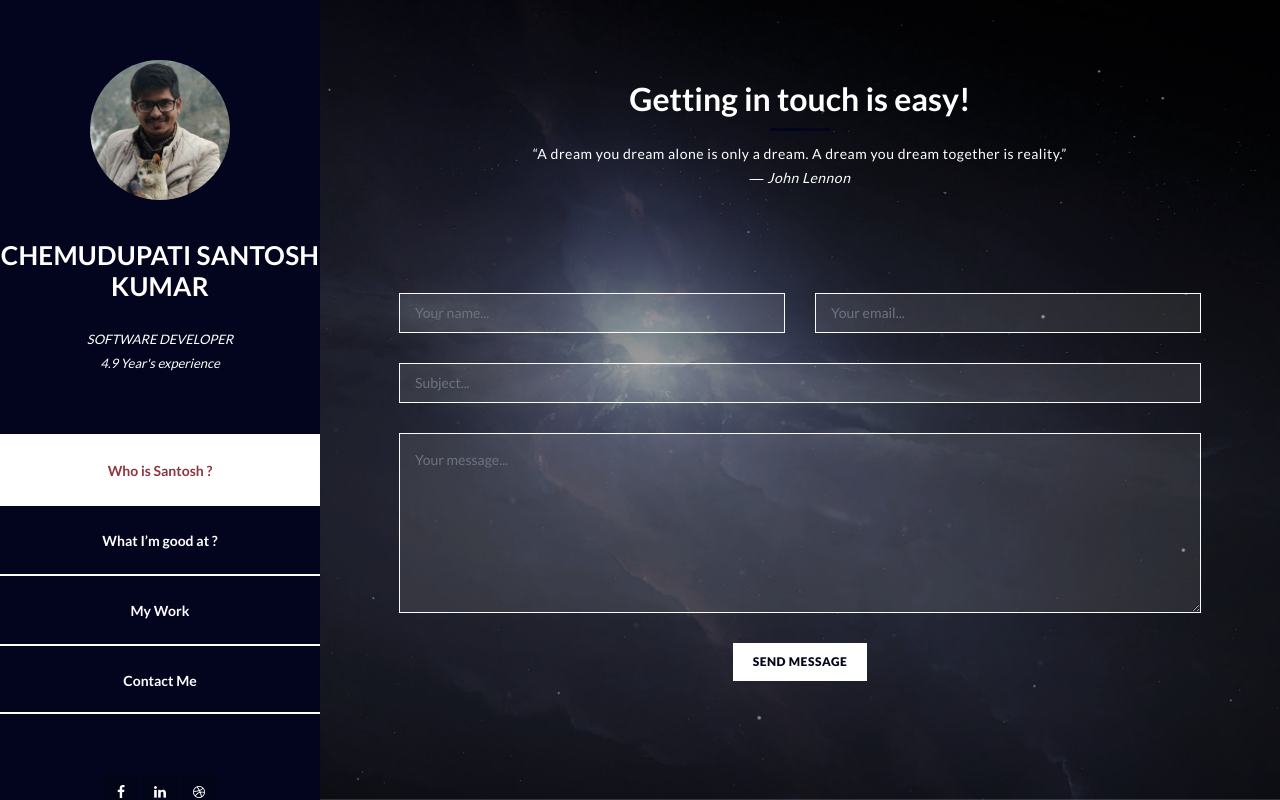
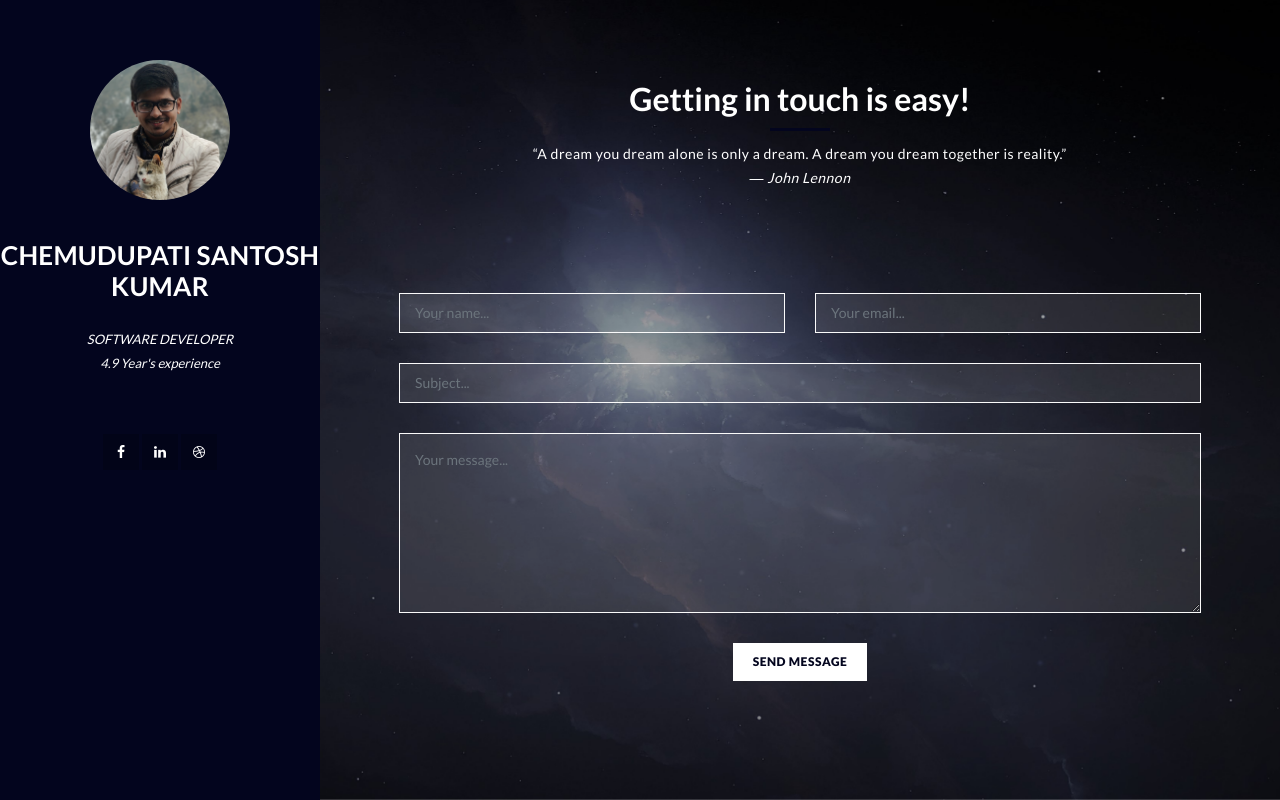
Before and after one commit to CH-Santosh-Kumar/santoshkumar.github.io, a Django app: template webResume/templates/mailSuccessful.html in a window 1280 px wide. Run offline with Django 3.2, Linux system fonts and the light colour scheme; the template is opened without the code that fills it, so the values that code supplies are empty; some libraries are stand-ins or nearby versions.

Commit message:
removing mail page navigation

```diff
--- a/webResume/templates/mailSuccessful.html
+++ b/webResume/templates/mailSuccessful.html
@@ -47,14 +47,6 @@ https://templatemo.com/tm-531-reflux
               <span>SOFTWARE DEVELOPER</span><br>
               <span>4.9 Year's experience</span>
             </div>
-            <nav class="main-nav" role="navigation">
-              <ul class="main-menu">
-                <li><a href="{% url 'home'%}">Who is Santosh ?</a></li>
-                <li><a href="{% url 'home'%}">What I’m good at ?</a></li>
-                <li><a href="{% url 'home'%}">My Work</a></li>
-                <li><a href="{% url 'home'%}">Contact Me</a></li>
-              </ul>
-            </nav>
             <div class="social-network">
               <ul class="soial-icons">
                 <li>
```
